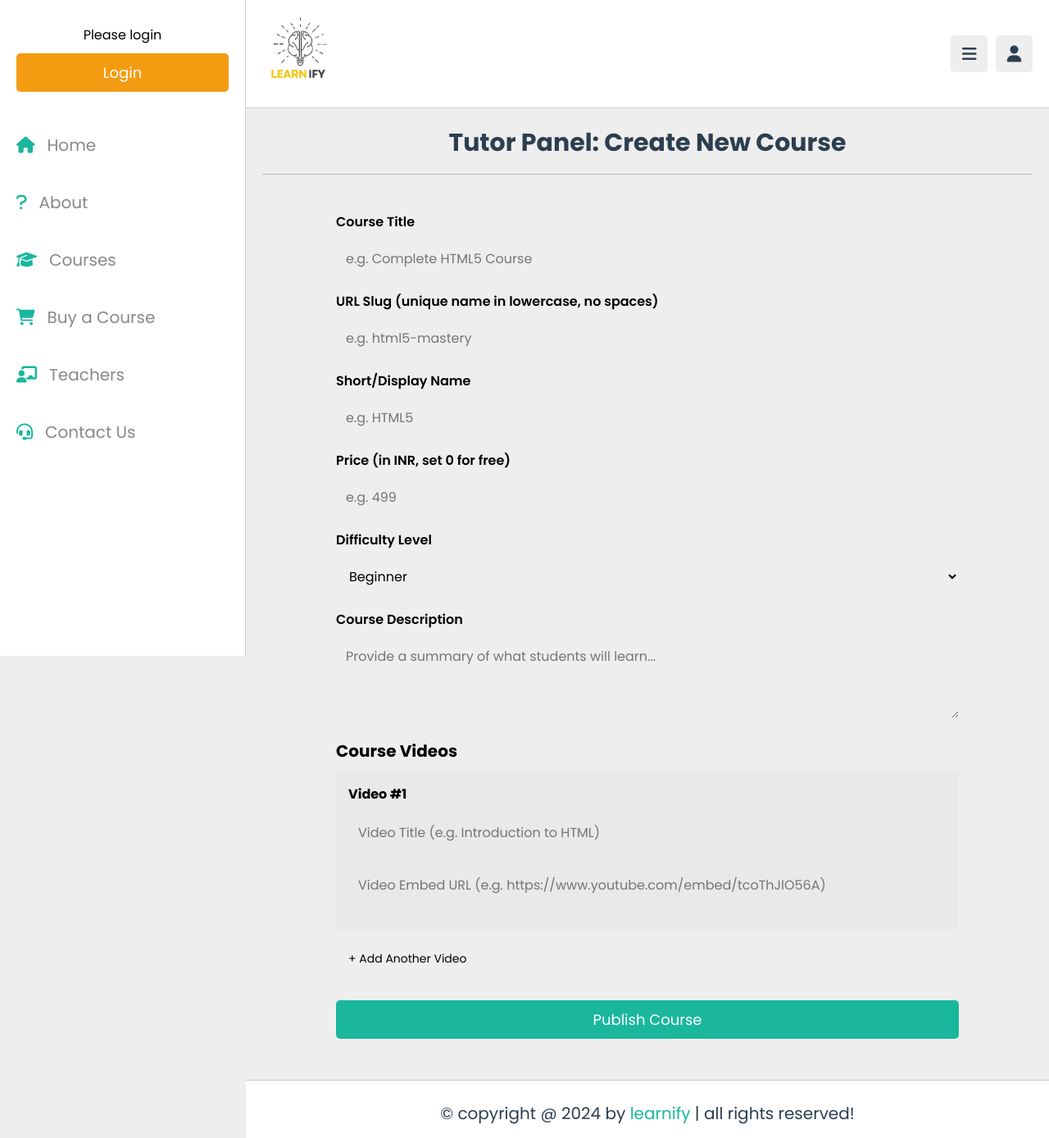
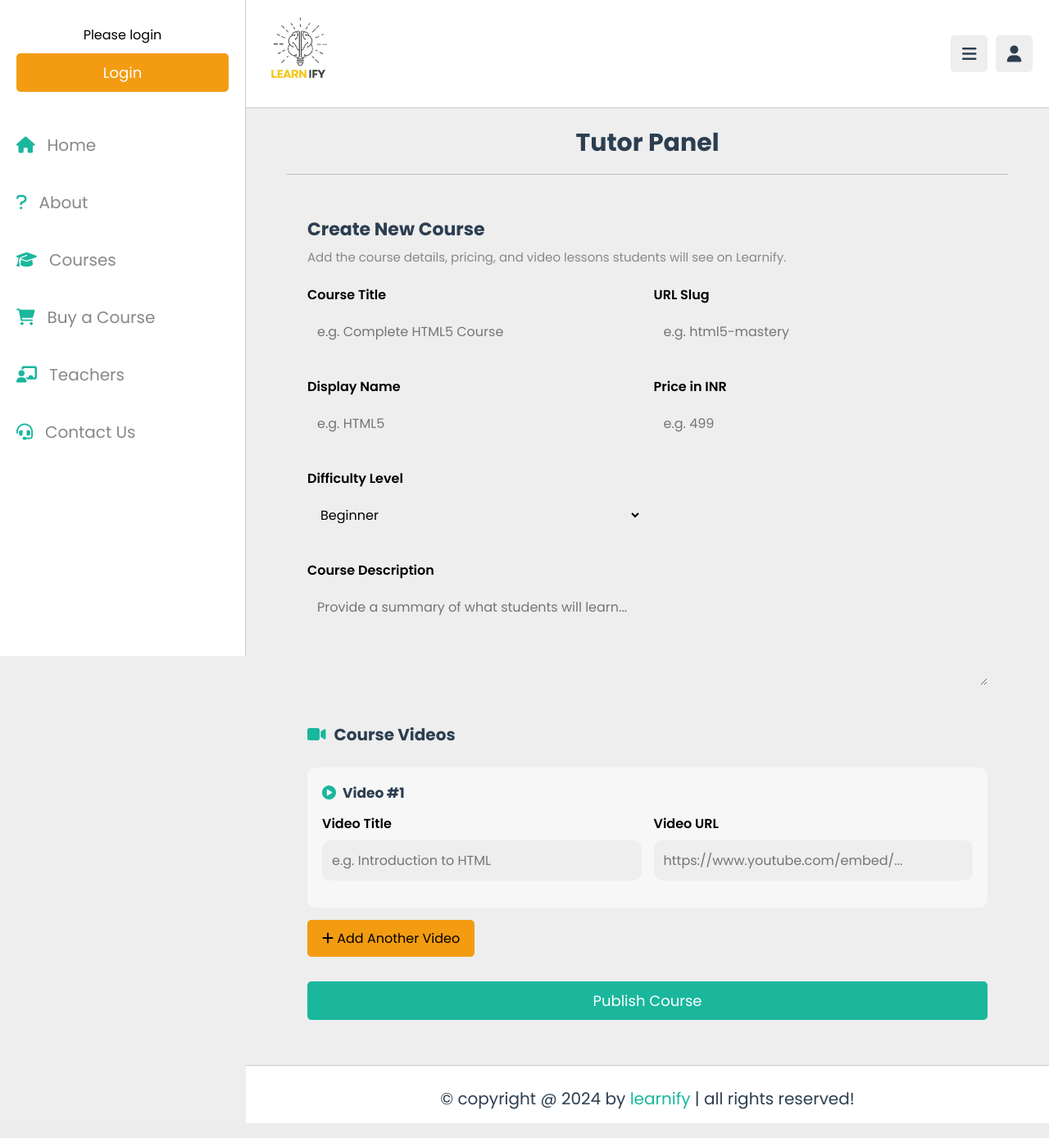
Before and after one commit to dhruvbhushan5/Learnify, a Node server app: template views/upload.ejs in a window 1280 px wide. Shown: the whole page at 82% size. Run offline with Node 20, Linux system fonts and the light colour scheme; the template is opened without the code that fills it, so the values that code supplies are empty; some libraries are stand-ins or nearby versions.

Commit message:
Improve tutor course form styling

```diff
--- a/views/upload.ejs
+++ b/views/upload.ejs
@@ -8,13 +8,32 @@
    <link rel="stylesheet" href="https://cdnjs.cloudflare.com/ajax/libs/font-awesome/6.1.2/css/all.min.css">
    <link rel="stylesheet" href="/css/style.css">
    <style>
+      .tutor-upload {
+         max-width: 92rem;
+         margin: 0 auto;
+      }
       .form-box {
          background-color: var(--white);
-         border-radius: .5rem;
-         padding: 2rem;
+         border-radius: 1rem;
+         padding: 2.5rem;
          box-shadow: var(--box-shadow);
-         max-width: 800px;
-         margin: 0 auto;
+      }
+      .form-box .panel-title {
+         font-size: 2.2rem;
+         color: #2c3e50;
+         text-transform: capitalize;
+         margin-bottom: .5rem;
+      }
+      .form-box .panel-subtitle {
+         font-size: 1.5rem;
+         color: #888;
+         line-height: 1.7;
+         margin-bottom: 2rem;
+      }
+      .form-grid {
+         display: grid;
+         grid-template-columns: repeat(2, minmax(0, 1fr));
+         gap: 1.5rem;
       }
       .form-group {
          margin-bottom: 1.5rem;
@@ -28,42 +47,69 @@
       }
       .form-group input, .form-group select, .form-group textarea {
          width: 100%;
-         border-radius: .5rem;
+         border-radius: 1rem;
          padding: 1.2rem;
          border: var(--border);
-         background-color: var(--light-bg);
+         background-color: #eee;
          font-size: 1.6rem;
          color: var(--black);
       }
+      .form-group input:focus, .form-group select:focus, .form-group textarea:focus {
+         border-color: hsl(170, 75%, 41%);
+         background-color: #fff;
+      }
       .form-group textarea {
          resize: vertical;
-         height: 10rem;
+         min-height: 12rem;
+      }
+      .full-width {
+         grid-column: 1 / -1;
+      }
+      .section-title {
+         display: flex;
+         align-items: center;
+         gap: 1rem;
+         font-size: 2rem;
+         color: #2c3e50;
+         margin: 2.5rem 0 1.5rem;
+         padding-bottom: 1rem;
+         border-bottom: var(--border);
+      }
+      .section-title i {
+         color: hsl(170, 75%, 41%);
       }
       .video-entry {
          border: var(--border);
-         padding: 1.5rem;
-         border-radius: .5rem;
+         padding: 1.8rem;
+         border-radius: 1rem;
          margin-bottom: 1.5rem;
-         background-color: rgba(0,0,0,0.02);
+         background-color: #f7f7f7;
       }
       .video-entry h4 {
-         font-size: 1.6rem;
-         color: var(--main-color);
-         margin-bottom: 1rem;
+         font-size: 1.7rem;
+         color: #2c3e50;
+         margin-bottom: 1.2rem;
+         display: flex;
+         align-items: center;
+         gap: .8rem;
+      }
+      .video-entry h4 i {
+         color: hsl(170, 75%, 41%);
       }
       .btn-add {
-         background-color: var(--orange);
+         background-color: #f39c12;
          color: var(--white);
          cursor: pointer;
-         padding: 1rem 1.5rem;
+         padding: 1rem 1.8rem;
          border-radius: .5rem;
-         font-size: 1.4rem;
+         font-size: 1.6rem;
          display: inline-block;
          margin-bottom: 2rem;
          border: none;
+         text-transform: capitalize;
       }
       .btn-add:hover {
-         background-color: var(--black);
+         background-color: #2c3e50;
       }
       .alert-error {
          background-color: #f8d7da;
@@ -80,6 +126,14 @@
          border-radius: .5rem;
          font-size: 1.6rem;
          margin-bottom: 2rem;
+      }
+      @media (max-width: 768px) {
+         .form-grid {
+            grid-template-columns: 1fr;
+         }
+         .form-box {
+            padding: 2rem;
+         }
       }
    </style>
 </head>
@@ -120,10 +174,13 @@
    </nav>
 </div>
 
-<section class="courses">
-   <h1 class="heading">Tutor Panel: Create New Course</h1>
+<section class="courses tutor-upload">
+   <h1 class="heading">Tutor Panel</h1>
 
    <div class="form-box">
+      <h2 class="panel-title">Create New Course</h2>
+      <p class="panel-subtitle">Add the course details, pricing, and video lessons students will see on Learnify.</p>
+
       <% if (error) { %>
          <div class="alert-error"><%= error %></div>
       <% } %>
@@ -132,23 +189,24 @@
       <% } %>
 
       <form action="/tutor/upload-course" method="post">
+         <div class="form-grid">
             <div class="form-group">
                <label for="title">Course Title</label>
                <input type="text" id="title" name="title" placeholder="e.g. Complete HTML5 Course" required>
             </div>
 
             <div class="form-group">
-            <label for="slug">URL Slug (unique name in lowercase, no spaces)</label>
+               <label for="slug">URL Slug</label>
                <input type="text" id="slug" name="slug" placeholder="e.g. html5-mastery" required>
             </div>
 
             <div class="form-group">
-            <label for="shortName">Short/Display Name</label>
+               <label for="shortName">Display Name</label>
                <input type="text" id="shortName" name="shortName" placeholder="e.g. HTML5" required>
             </div>
 
             <div class="form-group">
-            <label for="price">Price (in INR, set 0 for free)</label>
+               <label for="price">Price in INR</label>
                <input type="number" id="price" name="price" placeholder="e.g. 499" min="0" required>
             </div>
 
@@ -161,25 +219,30 @@
                </select>
             </div>
 
-         <div class="form-group">
+            <div class="form-group full-width">
                <label for="description">Course Description</label>
                <textarea id="description" name="description" placeholder="Provide a summary of what students will learn..." required></textarea>
             </div>
+         </div>
 
-         <h3 style="font-size: 2rem; color: var(--black); margin: 2rem 0 1rem 0;">Course Videos</h3>
+         <h3 class="section-title"><i class="fas fa-video"></i>Course Videos</h3>
          <div id="videos-container">
             <div class="video-entry">
-               <h4>Video #1</h4>
+               <h4><i class="fas fa-play-circle"></i>Video #1</h4>
+               <div class="form-grid">
                   <div class="form-group">
-                  <input type="text" name="videoTitle" placeholder="Video Title (e.g. Introduction to HTML)" required>
+                     <label>Video Title</label>
+                     <input type="text" name="videoTitle" placeholder="e.g. Introduction to HTML" required>
                   </div>
                   <div class="form-group">
-                  <input type="url" name="videoUrl" placeholder="Video Embed URL (e.g. https://www.youtube.com/embed/tcoThJlO56A)" required>
+                     <label>Video URL</label>
+                     <input type="url" name="videoUrl" placeholder="https://www.youtube.com/embed/..." required>
+                  </div>
                </div>
             </div>
          </div>
 
-         <button type="button" class="btn-add" id="add-video-btn">+ Add Another Video</button>
+         <button type="button" class="btn-add" id="add-video-btn"><i class="fas fa-plus"></i> Add Another Video</button>
 
          <button type="submit" class="btn" style="width: 100%; display: block; margin-top: 1rem;">Publish Course</button>
       </form>
@@ -200,12 +263,16 @@
       const entry = document.createElement('div');
       entry.className = 'video-entry';
       entry.innerHTML = `
-         <h4>Video #${videoCount}</h4>
+         <h4><i class="fas fa-play-circle"></i>Video #${videoCount}</h4>
+         <div class="form-grid">
             <div class="form-group">
+               <label>Video Title</label>
                <input type="text" name="videoTitle" placeholder="Video Title" required>
             </div>
             <div class="form-group">
+               <label>Video URL</label>
                <input type="url" name="videoUrl" placeholder="Video Embed URL" required>
+            </div>
          </div>
       `;
       container.appendChild(entry);
```
Lines whose indentation alone changed are shown as unchanged.
